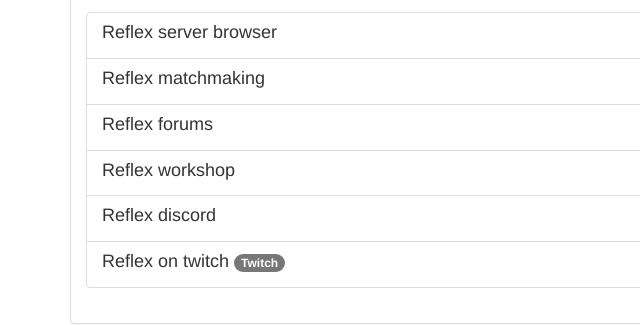
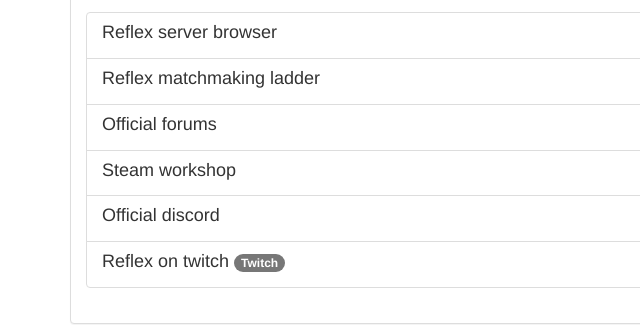
Before and after one commit to reflexlinks/reflexlinks.github.io, a plain HTML site: page index.html in a window 1280 px wide. Shown: the part 386-711 px from the top of the page, 0-640 px from the left. Drawn offline with nearby package versions, Linux system fonts and the light colour scheme.

Commit message:
Fixed typos

```diff
--- a/index.html
+++ b/index.html
@@ -41,16 +41,16 @@
 				  <h4 class="list-group-item-heading">Reflex server browser</h4>
 				</a>
 				<a target="_blank" href="https://reflexmm-149202.appspot.com/" class="list-group-item">
-				  <h4 class="list-group-item-heading">Reflex matchmaking</h4>
+				  <h4 class="list-group-item-heading">Reflex matchmaking ladder</h4>
 				</a>
 				<a target="_blank" href="http://forums.reflexarena.com/" class="list-group-item">
-				  <h4 class="list-group-item-heading">Reflex forums</h4>
+				  <h4 class="list-group-item-heading">Official forums</h4>
 				</a>
-				<a target="_blank" href="http://forums.reflexarena.com/" class="list-group-item">
-				  <h4 class="list-group-item-heading">Reflex workshop</h4>
+				<a target="_blank" href="http://steamcommunity.com/app/328070/workshop/" class="list-group-item">
+				  <h4 class="list-group-item-heading">Steam workshop</h4>
 				</a>
 				<a target="_blank" href="https://discordapp.com/invite/0SrnNbgr3f6Mz9kt" class="list-group-item">
-				  <h4 class="list-group-item-heading">Reflex discord</h4>
+				  <h4 class="list-group-item-heading">Official discord</h4>
 				</a>
 				<a target="_blank" href="https://www.twitch.tv/directory/game/Reflex%20Arena" class="list-group-item">
 				  <h4 class="list-group-item-heading">Reflex on twitch <span class="badge">Twitch</span> </h4>
@@ -113,7 +113,7 @@
 		  <div class="panel-heading">Replays</div>
 		  <div class="panel-body">
 			<a target="_blank" href="http://forums.reflexarena.com/index.php?/topic/2959-reflex-demos-from-community-servers/" class="list-group-item">
-				  <h4 class="list-group-item-heading">Reflex community servers replays<span class="badge">Forums</span></h4>
+				  <h4 class="list-group-item-heading">Reflex community servers replays <span class="badge">Forums</span></h4>
 			</a>
 			<a target="_blank" href="http://forums.reflexarena.com/index.php?/topic/4179-reflex-demos-from-official-matchmaking-servers/" class="list-group-item">
 				  <h4 class="list-group-item-heading">Reflex official servers replays <span class="badge">Forums</span></h4>
@@ -155,7 +155,8 @@
 	  <a class="up-arrow" href="#" data-toggle="tooltip" title="TO TOP">
 		<span class="glyphicon glyphicon-chevron-up"></span>
 	  </a><br><br>
-	  <p>If you have suggestions, send them to <b>Empyrean#4078</b> on <a href="#Common">Reflex Arena Discord server</a></p>
+	  <p>If you have suggestions, send them to <b>Empyrean#4078</b> on <a href="#Common">Reflex Arena Discord server</a>
+	  or on <a target="_blank" href="http://forums.reflexarena.com/index.php?/topic/4477-list-of-useful-links/">forums thread</a></p>
 	</footer>
 
 </div>
```
